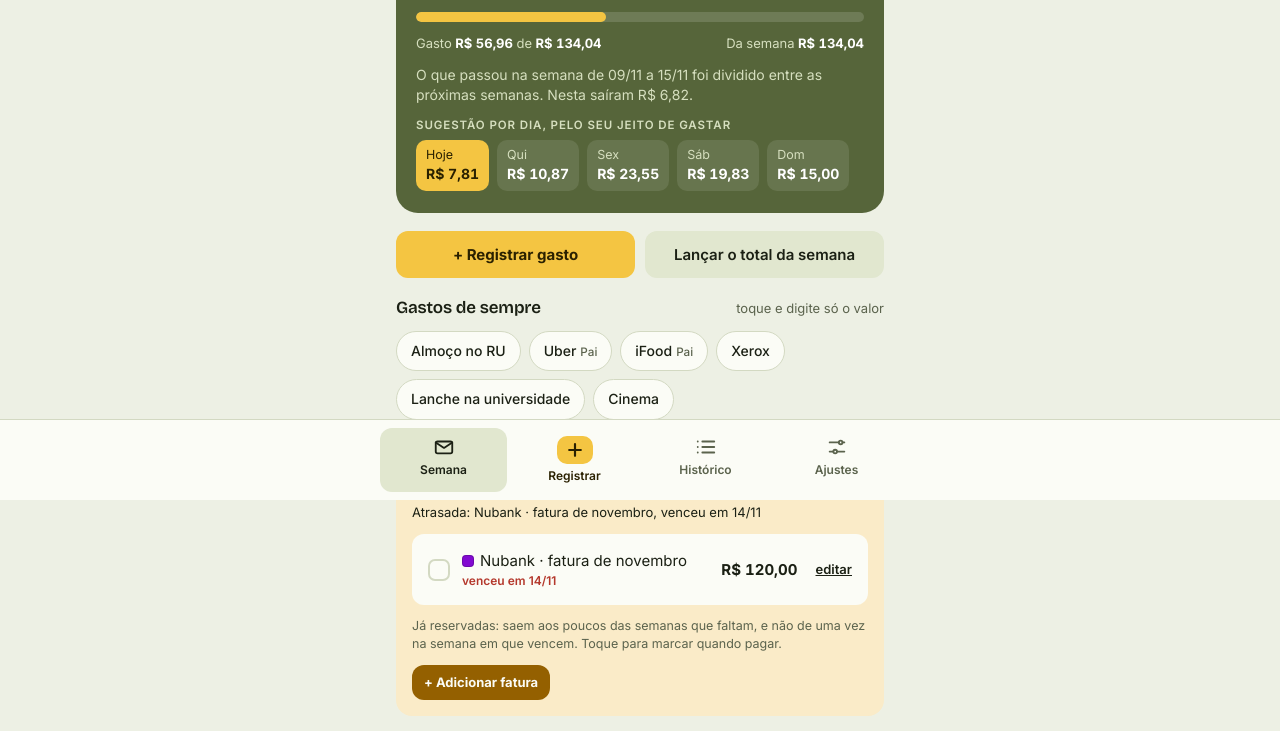
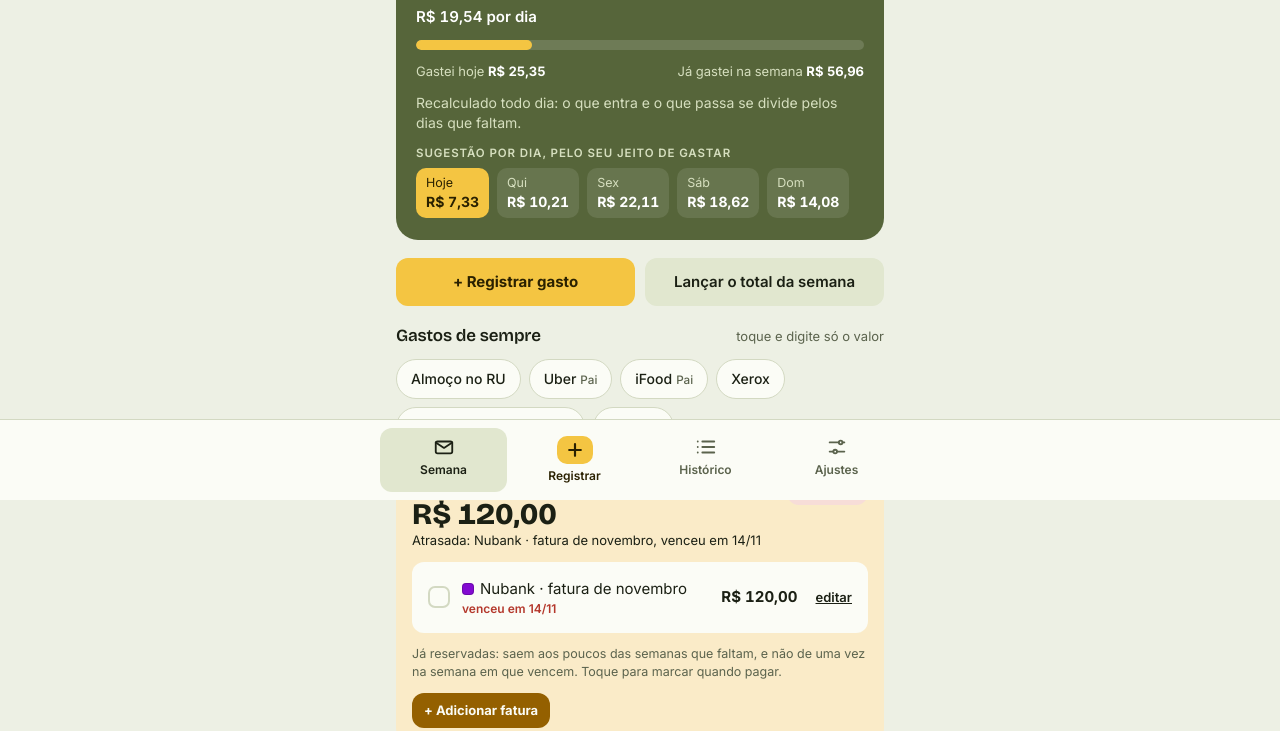
Before and after one commit to Hadassita/painel-da-grana, a plain HTML site: page index.html in a window 1280 px wide. Shown: the part 300-1031 px from the top of the page. Drawn offline with nearby package versions, Linux system fonts and the light colour scheme.

Commit message:
Dinheiro da semana recalculado todo dia: o que sobra no ciclo dividido pelos dias que faltam
Co-Authored-By: Claude Opus 5.5 <noreply@anthropic.com>
Claude-Session: https://claude.ai/code/session_01GLAj8XanoUgZDfF6ipvnGm

```diff
--- a/index.html
+++ b/index.html
@@ -178,6 +178,9 @@ textarea{min-height:120px;font-size:13px;font-family:ui-monospace,Menlo,monospac
 .fat-row .fixo{flex:1;min-width:0}
 .fixo .n small.st-open{color:var(--ink);font-weight:600}
 .sep{border:0;border-top:1px solid var(--line);margin:4px 0;width:100%}
+.env .perdia{font-size:15px;font-weight:600;color:var(--on-mil);margin-top:6px}
+.env .perdia.neg{color:#FFB3A8}
+.neg{color:var(--bad)}
 .toast-act{border:0;background:transparent;color:inherit;font-weight:800;text-decoration:underline;margin-left:10px;padding:2px 4px}
 .freq b{font-weight:700;margin-left:4px}
 .imp-list{display:flex;flex-direction:column;gap:8px}
@@ -409,6 +412,21 @@ function pecas(g){
 }
 const gastosDia = () => state.gastos.flatMap(pecas);
 
+/* ---------- dinheiro do dia: o que sobra no ciclo dividido pelos dias que faltam ---------- */
+function calcDia(){
+  const cfg=state.config, t=today(), c=cycleOf(t,cfg.diaInicio);
+  const E=sum(state.entradas.filter(e=>e.data>=c.start && e.data<=t), e=>e.valor);
+  const fixos=sum(state.fixos||[], f=>f.valor), faturas=sum((state.faturas||[]).filter(f=>f.venc>=c.start && f.venc<=c.end), f=>f.valor);
+  const pote=sum(deducoesPote(c), d=>d.valor), guardar=cfg.guardar||0, margem=cfg.margem||0;
+  const gs=gastosDia().filter(g=>contaNoEnvelope(g) && g.data>=c.start && g.data<=c.end);
+  const gastosAntes=sum(gs.filter(g=>g.data<t), g=>g.valor), gastosHoje=sum(gs.filter(g=>g.data===t), g=>g.valor);
+  const resto=E-guardar-fixos-faturas-margem-pote-gastosAntes, dias=daysIncl(t,c.end), porDia=resto/dias;
+  const dom=addDays(t,6-dow(t)), fimSem=dom<c.end?dom:c.end, diasSem=daysIncl(t,fimSem), pode=porDia*diasSem-gastosHoje;
+  const seg=addDays(t,-dow(t)), iniSem=seg>c.start?seg:c.start, gastoSemana=sum(gs.filter(g=>g.data>=iniSem && g.data<=t), g=>g.valor);
+  const weeks=weeksOf(c).map(w=>({...w, gasto:sum(gs.filter(g=>g.data>=w.ini && g.data<=w.fim), g=>g.valor), atual:t>=w.ini && t<=w.fim, passada:w.fim<t, previsto:porDia*w.dias}));
+  return {c, t, E, guardar, margem, fixos, faturas, pote, gastosAntes, gastosHoje, resto, dias, porDia, fimSem, diasSem, pode, iniSem, gastoSemana, weeks,
+    proprio:sum(gs.filter(g=>g.origem==="proprio"), g=>g.valor), cartao:sum(gs.filter(g=>g.origem==="cartao"), g=>g.valor)};
+}
 /* ---------- pote do casal ---------- */
 const casalAtivo = () => !!(state.casal && state.casal.ativo);
 const amor = () => (state.casal && state.casal.apelido) || "seu amor";
@@ -566,52 +584,46 @@ function renderSemana(){
     html += `<div class="card section"><h2>Comece registrando o que entrou</h2><p class="muted small" style="margin:0">Bolsa, mesada, salário, Pix da família. O painel separa uma parte desse valor para cada semana, de segunda a domingo, a partir do dia ${state.config.diaInicio}.</p><div><button class="btn" type="button" data-act="nova-entrada">Registrar entrada</button></div></div>`;
   }
 
-  const w = r.weeks[r.curIdx];
-  if(w){
-    const disp = w.carryIn + w.env;
-    const rest = disp - w.gasto;
-    const pct = disp>0 ? Math.min(100, w.gasto/disp*100) : (w.gasto>0?100:0);
-    const over = rest < -0.005;
-    const carryTxt = w.carryIn>0.005 ? ` · inclui <b>${brl(w.carryIn)}</b> que sobrou` : "";
-    const notaEsp = w.recebeu.map(x=>`O que passou na semana de ${ddmm(x.ini)} a ${ddmm(x.fim)} foi dividido entre as próximas semanas. Nesta saíram ${brl(x.valor)}.`).join(" ");
-    const ultima = r.curIdx===r.weeks.length-1;
-    // guia por dia, pelo padrão real
-    const restDays=[]; let d=t; while(d<=w.fim){ restDays.push(d); d=addDays(d,1); }
-    const wts = restDays.map(x=> pat.enough ? Math.max(pat.avg[dow(x)], 0.01) : 1);
-    const wsum = wts.reduce((a,b)=>a+b,0);
-    const guide = restDays.map((x,i)=>({d:x, v: Math.max(0,rest)*wts[i]/wsum}));
+  const k = calcDia();
+  if(r.entradas.length){
+    const neg=k.pode<-0.005, cicloNeg=k.resto<-0.005, ate = k.fimSem===k.c.end && dow(k.fimSem)!==6 ? "o fim do ciclo" : "domingo";
+    const base=k.porDia*k.diasSem, pct = base>0 ? Math.min(100, k.gastosHoje/base*100) : (k.gastosHoje>0?100:0);
+    // sugestão por dia: o que pode gastar até domingo, dividido pelos dias que faltam na semana, pelo jeito de gastar
+    const restDays=[]; let d=t; while(d<=k.fimSem){ restDays.push(d); d=addDays(d,1); }
+    const wts = restDays.map(x=> pat.enough ? Math.max(pat.avg[dow(x)], 0.01) : 1), wsum = wts.reduce((s,v)=>s+v,0);
+    const guide = restDays.map((x,i)=>({d:x, v: Math.max(0,k.pode)*wts[i]/wsum}));
+    const sinal = v => v<-0.005 ? "−"+brl(-v) : brl(v);
     html += `<section class="env" aria-label="Dinheiro da semana">
-      <div class="label">Dinheiro da semana · ${ddmm(w.ini)} a ${ddmm(w.fim)}</div>
-      <div><div class="big num ${over?"over":""}">${over? "−"+brl(-rest) : brl(rest)}</div>
-      <div class="sub">${over ? (ultima ? "passou do dinheiro da semana. É a última semana do ciclo." : "passou do dinheiro da semana. A diferença vai ser dividida entre as próximas semanas.") : `ainda dá pra gastar até ${w.fim===r.c.end && dow(w.fim)!==6 ? "o fim do ciclo" : "domingo"}`}</div></div>
-      <div class="bar ${over?"over":""}"><i style="width:${pct.toFixed(1)}%"></i></div>
-      <div class="rows num"><span>Gasto <b>${brl(w.gasto)}</b> de <b>${brl(disp)}</b></span><span>Da semana <b>${brl(w.env)}</b>${carryTxt}</span></div>
-      ${notaEsp?`<div class="sub small">${notaEsp}</div>`:""}
-      ${!over && rest>0.005 ? `<div><div class="label" style="margin-bottom:6px">Sugestão por dia${pat.enough?", pelo seu jeito de gastar":""}</div><div class="guide num">${guide.map((g,i)=>`<span class="${i===0?"today":""}">${i===0?"Hoje":DIAS[dow(g.d)]}<b>${brl(g.v)}</b></span>`).join("")}</div></div>` : ""}
+      <div class="label">Dinheiro da semana · ${ddmm(k.iniSem)} a ${ddmm(k.fimSem)}</div>
+      <div><div class="big num ${neg?"over":""}">${sinal(k.pode)}</div>
+      <div class="sub">${neg ? (cicloNeg ? "o ciclo está no negativo: já saiu mais do que entrou" : `passou do que dá pra gastar até ${ate}`) : `pode gastar até ${ate}`}</div>
+      <div class="perdia num ${k.porDia<-0.005?"neg":""}">${sinal(k.porDia)} por dia</div></div>
+      <div class="bar ${neg?"over":""}"><i style="width:${pct.toFixed(1)}%"></i></div>
+      <div class="rows num"><span>Gastei hoje <b>${brl(k.gastosHoje)}</b></span><span>Já gastei na semana <b>${brl(k.gastoSemana)}</b></span></div>
+      <div class="sub small">Recalculado todo dia: o que entra e o que passa se divide pelos dias que faltam.</div>
+      ${!neg && k.pode>0.005 ? `<div><div class="label" style="margin-bottom:6px">Sugestão por dia${pat.enough?", pelo seu jeito de gastar":""}</div><div class="guide num">${guide.map((g,i)=>`<span class="${i===0?"today":""}">${i===0?"Hoje":DIAS[dow(g.d)]}<b>${brl(g.v)}</b></span>`).join("")}</div></div>` : ""}
     </section>`;
-  } else if(r.entradas.length){
-    html += `<div class="card muted">Hoje está fora do ciclo atual.</div>`;
   }
 
   if(r.entradas.length){
     html += `<div class="row quick"><button type="button" class="btn" data-act="novo-gasto">+ Registrar gasto</button><button type="button" class="btn ghost" data-act="total-semana">Lançar o total da semana</button></div>` + frequentesHTML();
   }
   html += faturasHTML(r, true) + potCardHTML();
-  if(r.totalEnt>0){
-    html += `<section class="section"><div class="sec-head"><h2>Este ciclo</h2><span class="small muted num">entrou ${brl(r.totalEnt)}</span></div>
-      ${(()=>{ const tl=[["Para as semanas",r.dist],["Guardar",state.config.guardar||0],["Reserva",r.margem],["Gastos fixos",r.totalFixos]];
-        if(r.totalPote>0.005) tl.push(["Pote do casal",r.totalPote]); if(r.totalFaturas>0.005) tl.push(["Faturas",r.totalFaturas]);
-        return `<div class="split num${tl.length%2?" odd":""}">`+tl.map(([l,v])=>`<div><span class="label">${l}</span><b>${brl(v)}</b></div>`).join(""); })()}
-      </div>
-      <div class="weeks num">${r.weeks.map((x,i)=>{
-        let st;
-        if(r.curIdx===-1 || i>r.curIdx) st = `<span class="pill neutral">A seguir</span>`;
-        else if(i===r.curIdx) st = `<span class="pill gold">Esta semana</span>`;
-        else { const s = x.saldo; st = s>=-0.005 ? `<span class="pill ok">Sobrou ${brl(s)}</span>` : `<span class="pill bad">Passou ${brl(-s)}</span>`; }
-        return `<div class="wk ${i===r.curIdx?"cur":""}"><div class="d">${ddmm(x.ini)} a ${ddmm(x.fim)}</div><div class="v">Para gastar <b>${brl(x.env)}</b></div>${x.ajuste>0.005?`<div class="v small">já tira ${brl(x.ajuste)} do que passou</div>`:""}${i<=r.curIdx||r.curIdx===-1&&x.gasto>0?`<div class="v">Gasto <b>${brl(x.gasto)}</b></div>`:""}<div>${st}</div></div>`;
+  if(k.E>0){
+    const sinal = v => v<-0.005 ? "−"+brl(-v) : brl(v);
+    const tl=[[`Sobrava no início de hoje, para ${k.dias} ${k.dias===1?"dia":"dias"}`, k.resto],["Guardar",k.guardar],["Reserva",k.margem],["Gastos fixos",k.fixos]];
+    if(k.pote>0.005) tl.push(["Pote do casal",k.pote]); if(k.faturas>0.005) tl.push(["Faturas",k.faturas]); tl.push(["Gasto antes de hoje",k.gastosAntes]);
+    html += `<section class="section"><div class="sec-head"><h2>Este ciclo</h2><span class="small muted num">entrou ${brl(k.E)}</span></div>
+      <div class="split num${tl.length%2?" odd":""}">${tl.map(([l,v],i)=>`<div><span class="label">${l}</span><b class="${i===0&&v<-0.005?"neg":""}">${i===0?sinal(v):brl(v)}</b></div>`).join("")}</div>
+      <p class="hint" style="margin:0">O que sobra é o que entrou menos guardar, reserva, fixos${k.pote>0.005?", pote":""}${k.faturas>0.005?", faturas":""} e o que você gastou antes de hoje. Dividido pelos dias que faltam, dá ${sinal(k.porDia)} por dia.</p>
+      <div class="weeks num">${k.weeks.map(x=>{
+        const st = x.atual ? `<span class="pill gold">Esta semana</span>` : x.passada ? `<span class="pill neutral">Encerrada</span>` : `<span class="pill neutral">A seguir</span>`;
+        const corpo = x.passada ? `<div class="v">Gasto <b>${brl(x.gasto)}</b></div><div class="v small">média de ${brl(x.gasto/x.dias)} por dia</div>`
+          : x.atual ? `<div class="v">Gasto <b>${brl(x.gasto)}</b></div><div class="v">Pode gastar <b class="${k.pode<-0.005?"neg":""}">${sinal(k.pode)}</b></div>`
+          : `<div class="v">Previsto <b class="${x.previsto<-0.005?"neg":""}">${sinal(x.previsto)}</b></div><div class="v small">no ritmo de ${sinal(k.porDia)} por dia</div>`;
+        return `<div class="wk ${x.atual?"cur":""}"><div class="d">${ddmm(x.ini)} a ${ddmm(x.fim)}</div>${corpo}<div>${st}</div></div>`;
       }).join("")}</div>
-      ${r.weeks.filter(x=>x.espalhou>0.005).map(x=>`<p class="hint" style="margin:0"><b>O que passou na semana de ${ddmm(x.ini)} a ${ddmm(x.fim)} (${brl(x.espalhou)}) foi dividido entre as próximas semanas</b>, de acordo com os dias de cada uma.</p>`).join("")}
-      <p class="hint" style="margin:0">Gastos no seu dinheiro: ${brl(r.proprio)} · no seu cartão: ${brl(r.cartao)}. Os dois saem do dinheiro da semana, porque a fatura do seu cartão é paga com o seu dinheiro.</p>
+      <p class="hint" style="margin:0">Gastos no seu dinheiro: ${brl(k.proprio)} · no seu cartão: ${brl(k.cartao)}. Os dois contam como gasto seu, porque a fatura do seu cartão é paga com o seu dinheiro.</p>
     </section>`;
   }
 
@@ -1064,8 +1076,8 @@ function renderInicio(){
   <ol class="how" style="margin:0;padding:0">
     <li><div><b>O dinheiro entra e começa o seu ciclo</b><p>Bolsa, mesada, salário. O ciclo vai do dia em que o dinheiro cai até a véspera desse dia no mês seguinte, e não do dia 1 ao 30.</p></div></li>
     <li><div><b>Uma parte fica de fora</b><p>Logo de cara saem os gastos fixos (aluguel, academia, assinaturas), o que você quer guardar e uma reserva para imprevistos, como farmácia ou um conserto.</p></div></li>
-    <li><div><b>O resto vira o dinheiro de cada semana</b><p>É como separar em envelopes, um para cada semana, de segunda a domingo. Você só precisa olhar para o da semana atual.</p></div></li>
-    <li><div><b>O que sobra passa para a semana seguinte</b><p>Sobrou? Soma na próxima. Passou? A diferença é dividida entre as semanas que faltam, para não pesar numa só.</p></div></li>
+    <li><div><b>O resto é dividido pelos dias que faltam</b><p>Todo dia o app pega o que sobra no ciclo e divide pelos dias que faltam. Você vê quanto pode gastar até domingo e quanto dá por dia.</p></div></li>
+    <li><div><b>Gastou mais ou menos? O app se ajusta sozinho</b><p>Se sobrar, os próximos dias ficam com mais. Se passar, ficam com menos. Dinheiro que entra no meio do ciclo também se espalha pelos dias que faltam.</p></div></li>
     <li><div><b>O que outra pessoa paga fica à parte</b><p>Se alguém paga coisas por você, no cartão dela ou com um dinheiro que manda só para isso, você registra separado, com um limite combinado se quiser.</p></div></li>
     <li><div><b>Quem namora pode ter um pote do casal</b><p>É opcional: um dinheiro separado só pro que vocês fazem juntos. Ele sai de uma vez quando o seu dinheiro entra e não mexe no dinheiro da semana.</p></div></li>
   </ol>`;
@@ -1475,7 +1487,7 @@ window.addEventListener("hashchange",()=>{ if(ATALHOS[location.hash]){ ATALHOS[l
 save();
 render();
 try{ if("serviceWorker" in navigator && window.self===window.top && location.protocol==="https:") navigator.serviceWorker.register("./sw.js").catch(()=>{}); }catch(e){}
-window.__grana = {compute, cycleOf, weeksOf, pattern, estadoPote, frequentes, get state(){return state;}};
+window.__grana = {calcDia, compute, cycleOf, weeksOf, pattern, estadoPote, frequentes, get state(){return state;}};
 })();
 </script>
 
--- a/sw.js
+++ b/sw.js
@@ -1,5 +1,5 @@
 // Painel da Grana: funciona sem internet. Mude a VERSAO a cada atualização do site.
-const VERSAO = "grana-v13";
+const VERSAO = "grana-v14";
 const ARQUIVOS = ["./", "./index.html", "./manifest.webmanifest", "./icons/icon-192.png", "./icons/icon-512.png", "./icons/apple-touch-icon.png", "./icons/favicon.png"];
 self.addEventListener("install", e => { e.waitUntil(caches.open(VERSAO).then(c => c.addAll(ARQUIVOS)).then(() => self.skipWaiting())); });
 self.addEventListener("activate", e => { e.waitUntil(caches.keys().then(ks => Promise.all(ks.filter(k => k !== VERSAO).map(k => caches.delete(k)))).then(() => self.clients.claim())); });
```
